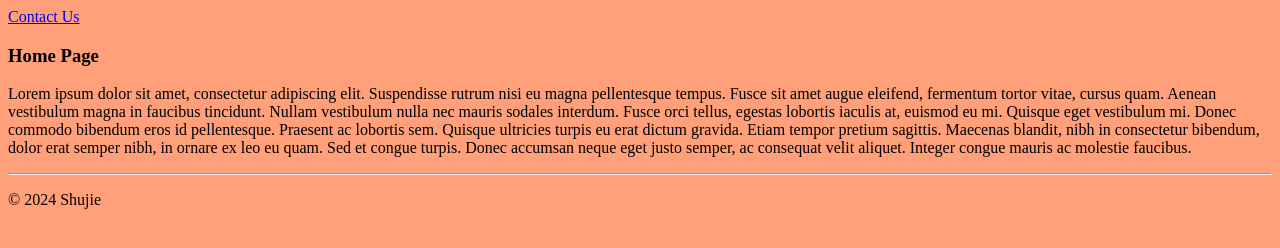
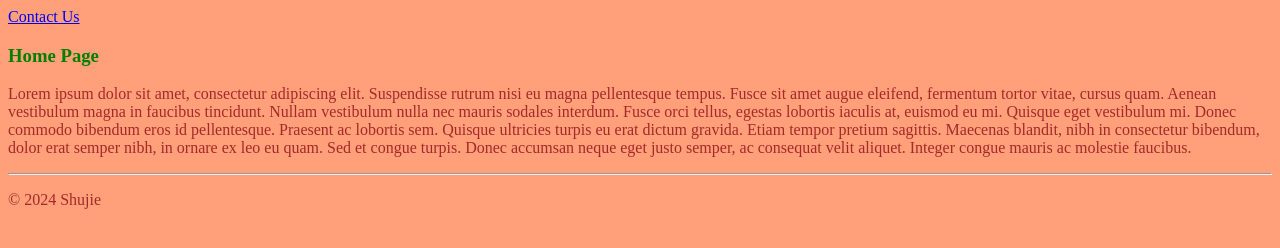
Before and after one commit to xiaojieee/thursday_git_practice, a plain HTML site: page index.html in a window 1280 px wide. Drawn offline with Linux system fonts and the light colour scheme.

Commit message:
Bert green heading brown paragraph

```diff
--- a/styles/styles.css
+++ b/styles/styles.css
@@ -1,3 +1,11 @@
 body    {
         background-color: lightsalmon;
 }
+
+h1      {
+        color: green;
+}
+
+p       {
+        color:brown
+}
```
